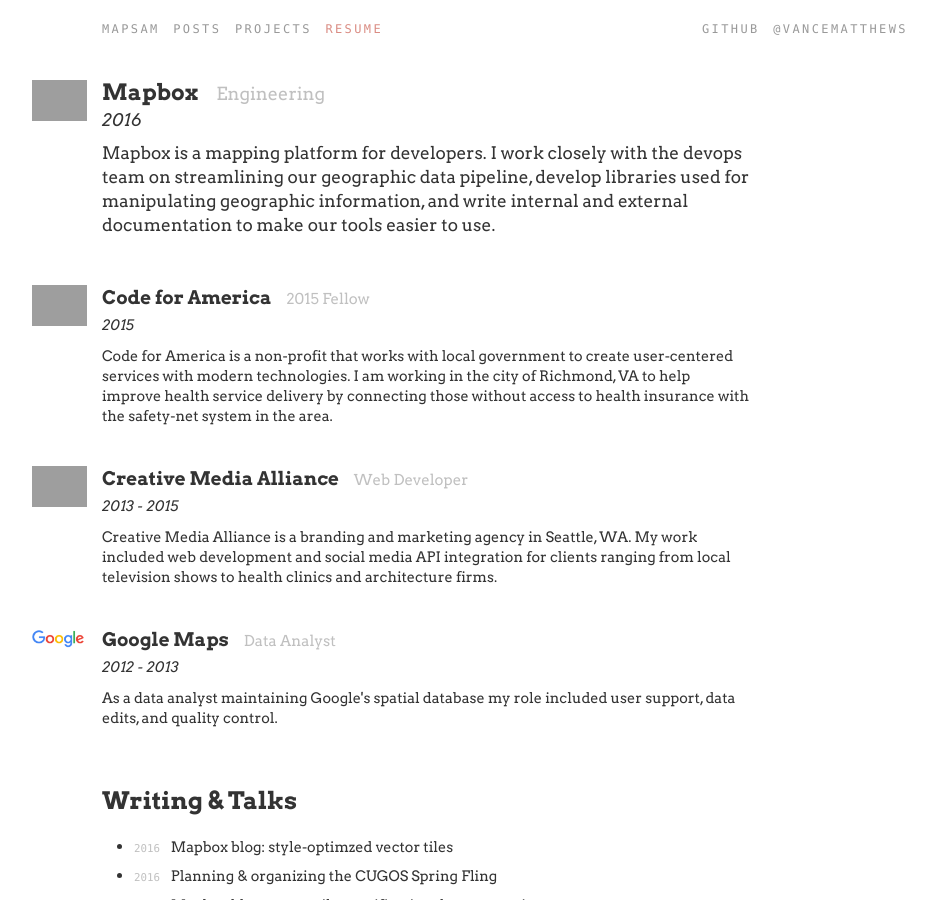
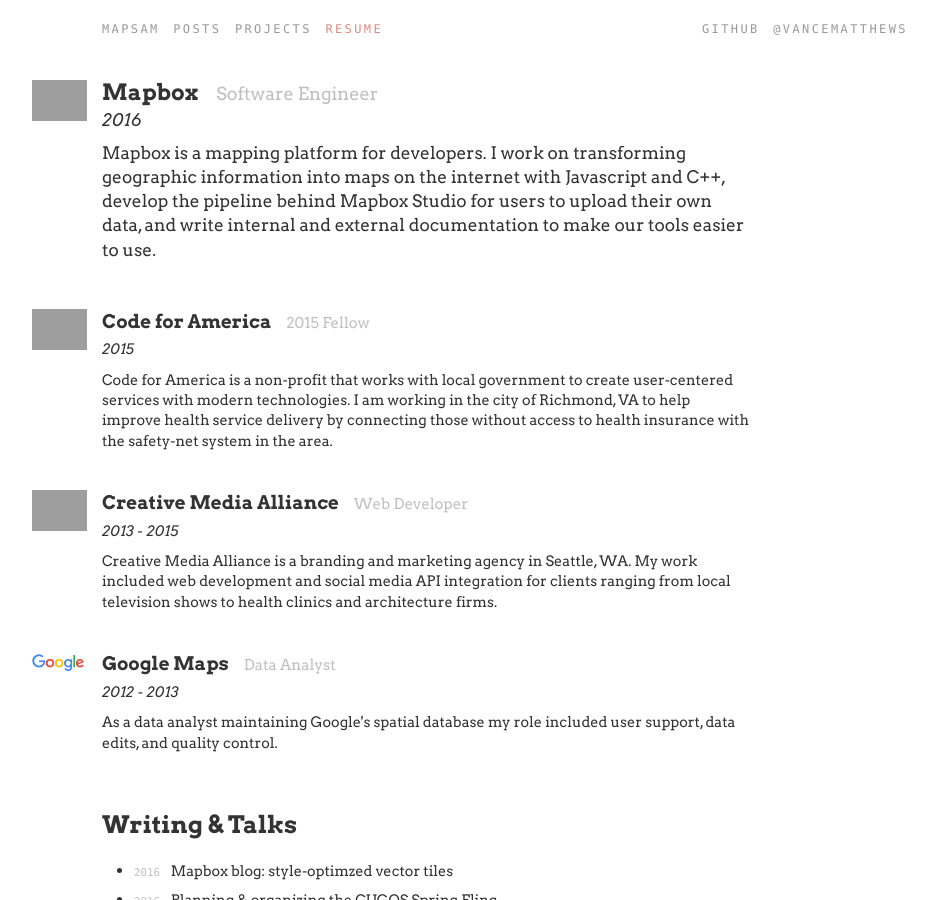
Before and after one commit to mapsam/mapsam.github.io, a Jekyll site: the page built from resume/index.md, in a window 1280 px wide and 900 px high. Shown: the whole window, without its empty margins (130-1066 px from the left). Built offline with Jekyll 4.4.1, drawn with Linux system fonts in a browser that asks for light colours; nearby versions of some CDN libraries; grey boxes are pictures that could not be loaded.

Commit message:
update mapbox description

```diff
--- a/resume/index.md
+++ b/resume/index.md
@@ -7,9 +7,9 @@
         name: Mapbox
         img: https://farm3.staticflickr.com/2836/buddyicons/75060277@N03_r.jpg
         extra: resume_item_large
-        title: Engineering
+        title: Software Engineer
         time: 2016
-        description: Mapbox is a mapping platform for developers. I work closely with the devops team on streamlining our geographic data pipeline, develop libraries used for manipulating geographic information, and write internal and external documentation to make our tools easier to use.
+        description: Mapbox is a mapping platform for developers. I work on transforming geographic information into maps on the internet with Javascript and C++, develop the pipeline behind Mapbox Studio for users to upload their own data, and write internal and external documentation to make our tools easier to use.
     -
         name: Code for America
         img: https://www.codeforamerica.org/assets/logo.png
```
